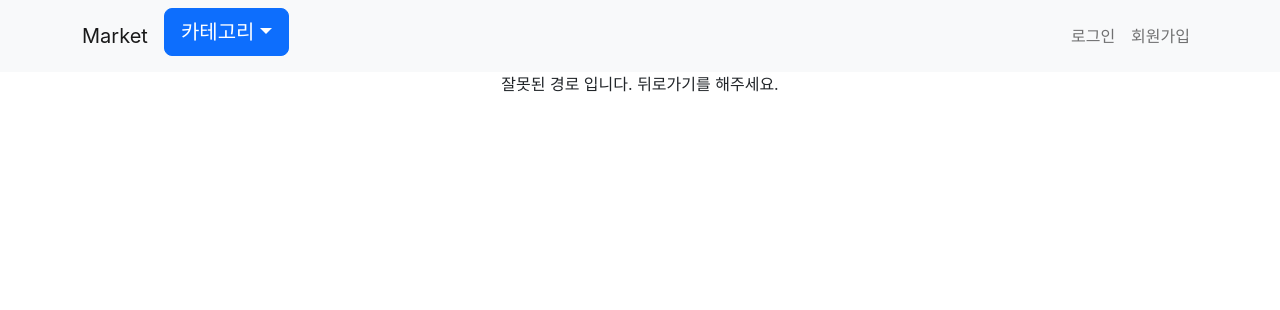
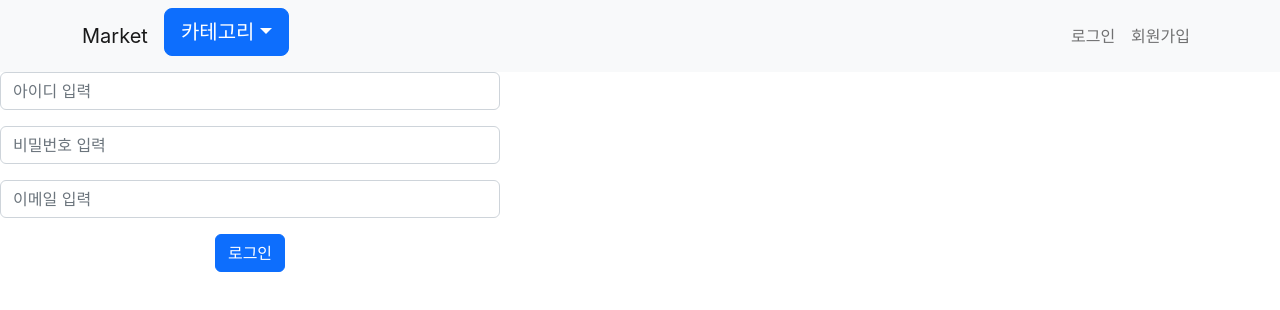
Before and after one commit to cjw7256/project_beta, a React (Create React App) app: page /join in a window 1280 px wide. Shown: the top 310 px of the page. Built offline with nearby package versions, Linux system fonts and the light colour scheme.

Commit message:
회원가입 버튼 누르면 UserJoin.js로 들어가서 회원가입 폼을 화면에 보여준다.

```diff
--- a/src/App.js
+++ b/src/App.js
@@ -10,6 +10,8 @@ import DesktopCard from './components/DesktopCard.js'
 import ProductDetail from "./components/ProductDetail.js";
 import DesktopList from "./DesktopList.js";
 import UserLogin from "./UserLogin.js";
+import UserJoin from "./UserJoin.js";
+
 
 
 
@@ -150,6 +152,7 @@ function App() {
         <Route path="/ProductDetail/:id" element={<ProductDetail desktops={desktops} />} />
         <Route path="/desktoplist" element={<DesktopList/>} />
         <Route path="/login" element={<UserLogin/>} />
+        <Route path="/join" element={<UserJoin/>} />
 
         <Route path="*" element={<div>잘못된 경로 입니다. 뒤로가기를 해주세요.</div>} />
 
--- /dev/null
+++ b/src/UserJoin.js
@@ -0,0 +1,30 @@
+import {
+    Form, Button,
+} from "react-bootstrap";
+
+function UserJoin() {
+
+    return (
+        <div className="loginBox">
+            <Form>
+                <Form.Group className="mb-3" controlId="formBasicEmail">
+                    <Form.Control type="text" placeholder="아이디 입력" />
+                </Form.Group>
+                <Form.Group className="mb-3" controlId="formBasicPassword">
+                    <Form.Control type="password" placeholder="비밀번호 입력" />
+                </Form.Group>
+                <Form.Group className="mb-3" controlId="formBasicEmail">
+                    <Form.Control type="email" placeholder="이메일 입력" />
+                </Form.Group>
+
+
+
+                <Button variant="primary" type="submit">
+                    로그인
+                </Button>
+            </Form>
+        </div>
+    );
+}
+
+export default UserJoin;
--- a/src/components/ProductDetail.js
+++ b/src/components/ProductDetail.js
@@ -21,7 +21,6 @@ function ProductDetail({ desktops }) {
         </ListGroup>
         <Card.Body>
           <Button variant="primary">담기</Button>
-
         </Card.Body>
       </Card>
     </div>
```
